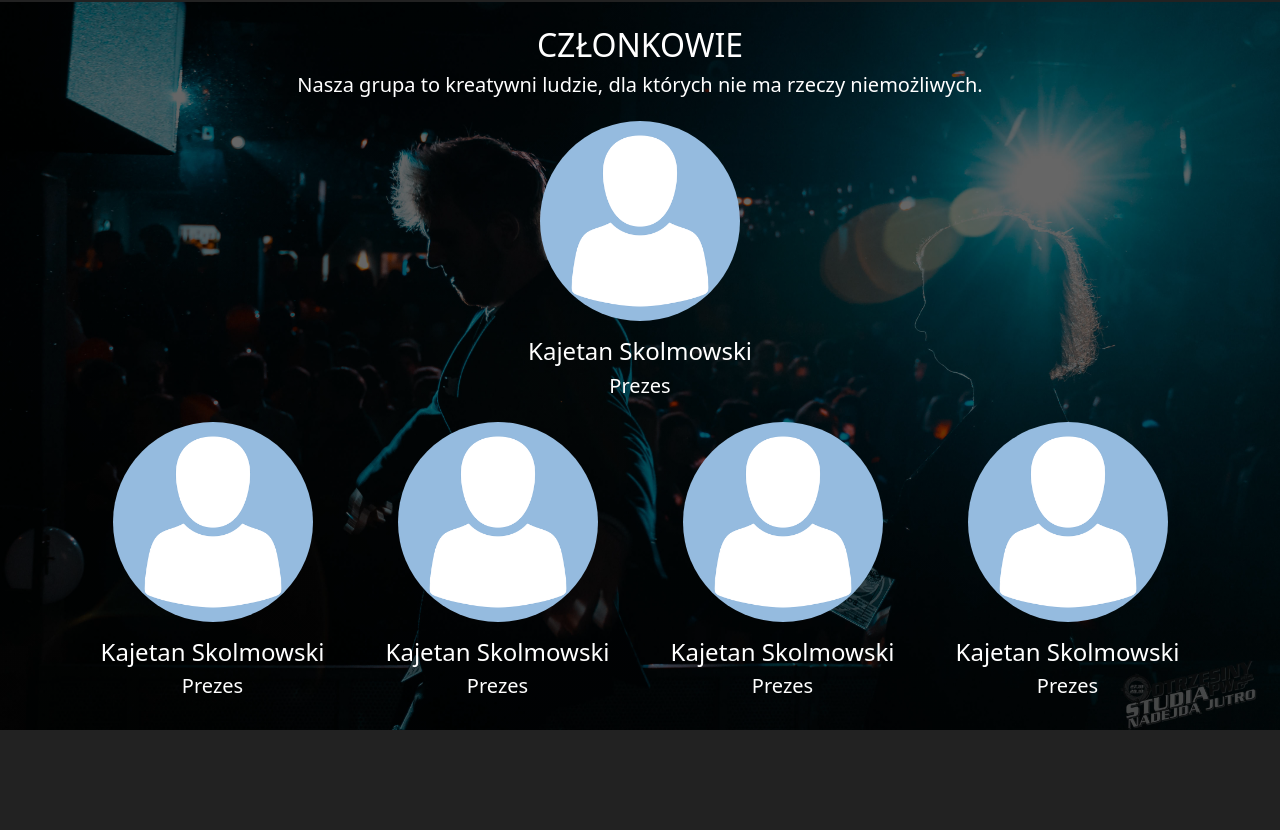
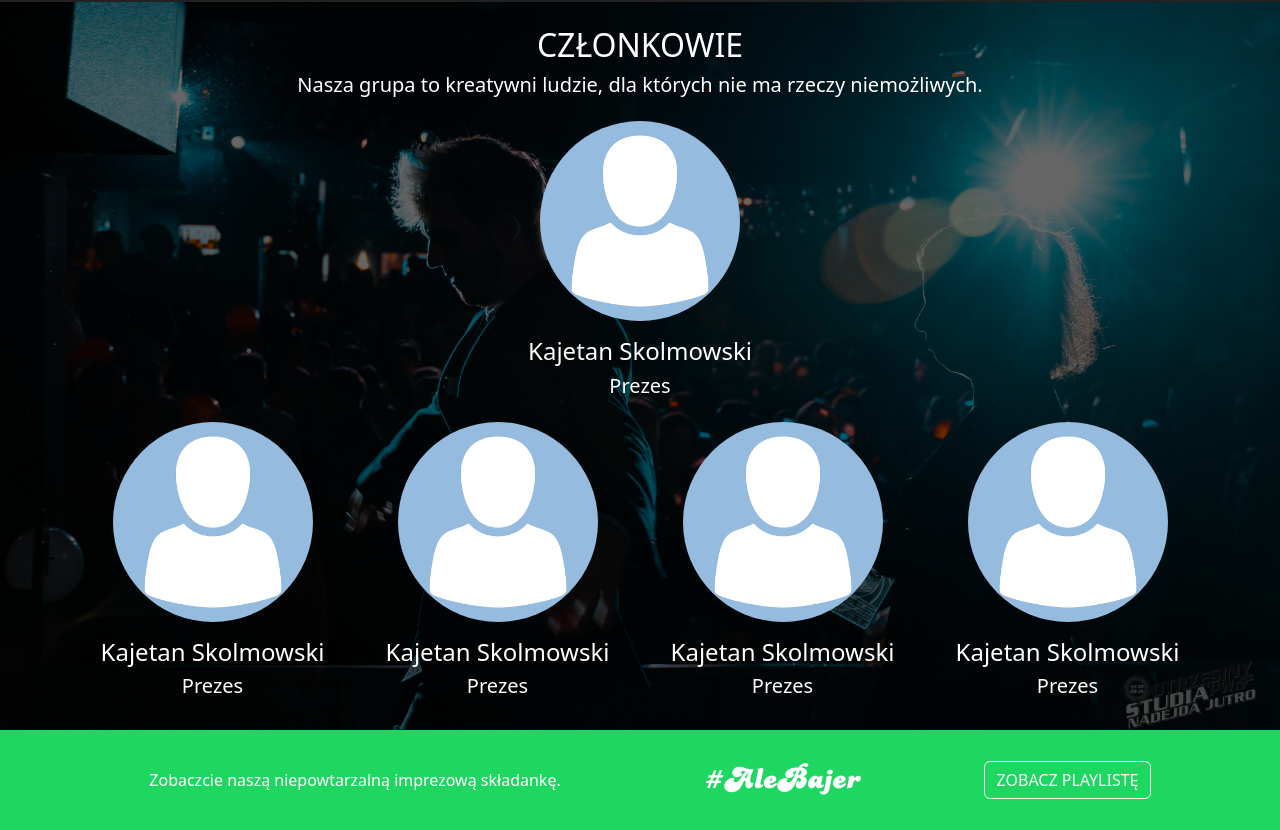
Before and after one commit to StaszekM/bajer-strona, a React (Create React App) app: page / in a window 1280 px wide. Shown: the part 1228-2058 px from the top of the page. Before the commit the page ends 1958 px from the top, so only its background shows below. Built offline with nearby package versions, Linux system fonts and the light colour scheme.

Commit message:
Add spotify playlist

```diff
--- a/src/components/aboutUsBanner/index.tsx
+++ b/src/components/aboutUsBanner/index.tsx
@@ -30,7 +30,9 @@ export function AboutUsBanner() {
       </Row>
       <Row className="mt-3">
         <Col className="mx-auto text-center">
-          <Button className="btn-success text-uppercase">Czytaj dalej</Button>
+          <Button variant="success" className="text-uppercase">
+            Czytaj dalej
+          </Button>
         </Col>
       </Row>
     </Container>
--- /dev/null
+++ b/src/components/spotifyPlaylistBanner/index.tsx
@@ -0,0 +1,36 @@
+import { Button, Col, Container, Row } from "react-bootstrap";
+import "../../globalStyles.css";
+import "./styles.css";
+
+export function SpotifyPlaylistBanner() {
+  return (
+    <div className="spotify-playlist-banner py-3 d-flex align-items-center">
+      <Container className="h-100">
+        <Row className="h-100 align-items-center">
+          <Col xs={12} md={5} lg={6}>
+            <p className="m-0 text-center text-md-left">
+              Zobaczcie naszą niepowtarzalną imprezową składankę.
+            </p>
+          </Col>
+          <Col xs={12} md={3} lg={3} className="text-center text-md-right">
+            <span className="d-block bajer-font hashtag-ale-bajer">
+              #AleBajer
+            </span>
+          </Col>
+          <Col xs={12} md={4} lg={3} className=" text-center text-md-left">
+            <Button variant="outline-light" className="btn-md btn-lg-space">
+              <a
+                href="https://open.spotify.com/playlist/7x0EzxGOPef8DH4sh3zEoo"
+                target="_blank"
+                rel="noreferrer"
+                className="text-light text-uppercase"
+              >
+                Zobacz playlistę
+              </a>
+            </Button>
+          </Col>
+        </Row>
+      </Container>
+    </div>
+  );
+}
--- /dev/null
+++ b/src/components/spotifyPlaylistBanner/styles.css
@@ -0,0 +1,8 @@
+.spotify-playlist-banner {
+  min-height: 100px;
+  background-color: #1ed760;
+}
+
+.hashtag-ale-bajer {
+  font-size: 2rem;
+}
--- a/src/views/errorPage/index.tsx
+++ b/src/views/errorPage/index.tsx
@@ -11,7 +11,7 @@ export function ErrorPage() {
             <Col>
               <h1 className="display-1">404</h1>
               <p>Nie znaleziono strony.</p>
-              <Button className="btn-success">
+              <Button variant="success">
                 <Link to="/">Powrót</Link>
               </Button>
             </Col>
--- a/src/views/mainPage.tsx
+++ b/src/views/mainPage.tsx
@@ -1,5 +1,6 @@
 import { AboutUsBanner } from "../components/aboutUsBanner";
 import { ManagementPhotoGalleryBanner } from "../components/managementPhotoGalleryBanner";
+import { SpotifyPlaylistBanner } from "../components/spotifyPlaylistBanner";
 import { WelcomeBanner } from "../components/welcomeBanner";
 
 const managementMembers = {
@@ -18,6 +19,7 @@ export function MainPage() {
       <WelcomeBanner />
       <AboutUsBanner />
       <ManagementPhotoGalleryBanner {...managementMembers} />
+      <SpotifyPlaylistBanner />
     </>
   );
 }
```
